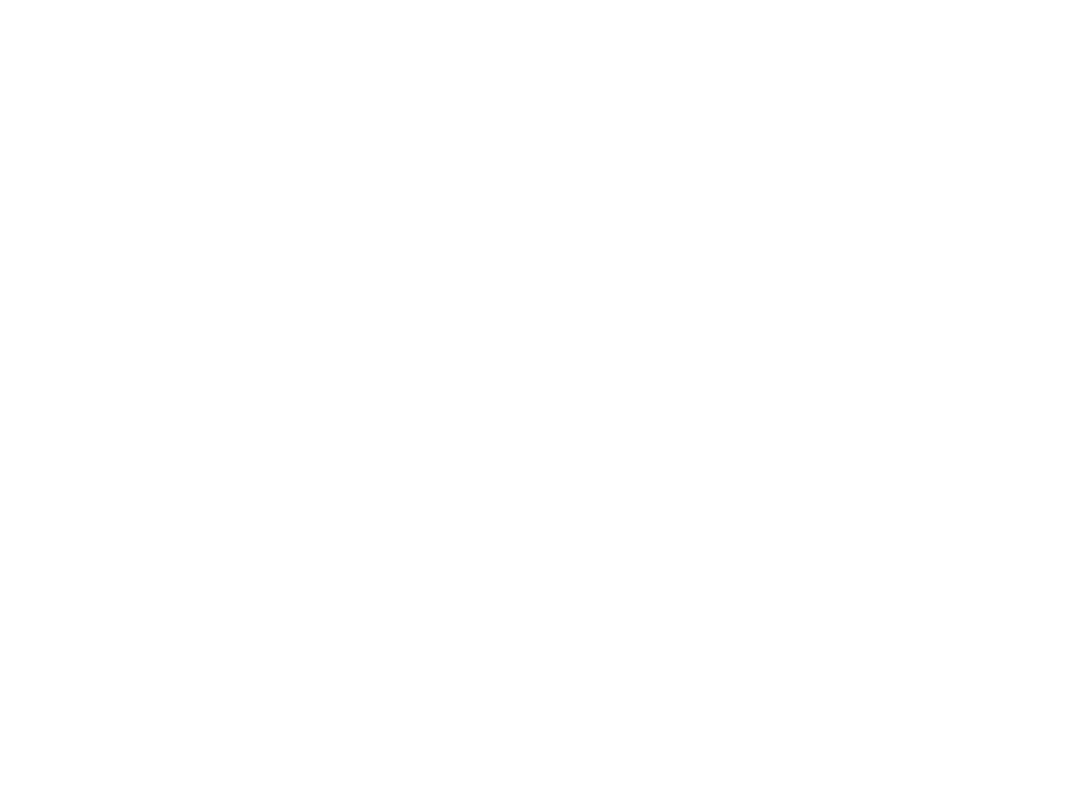
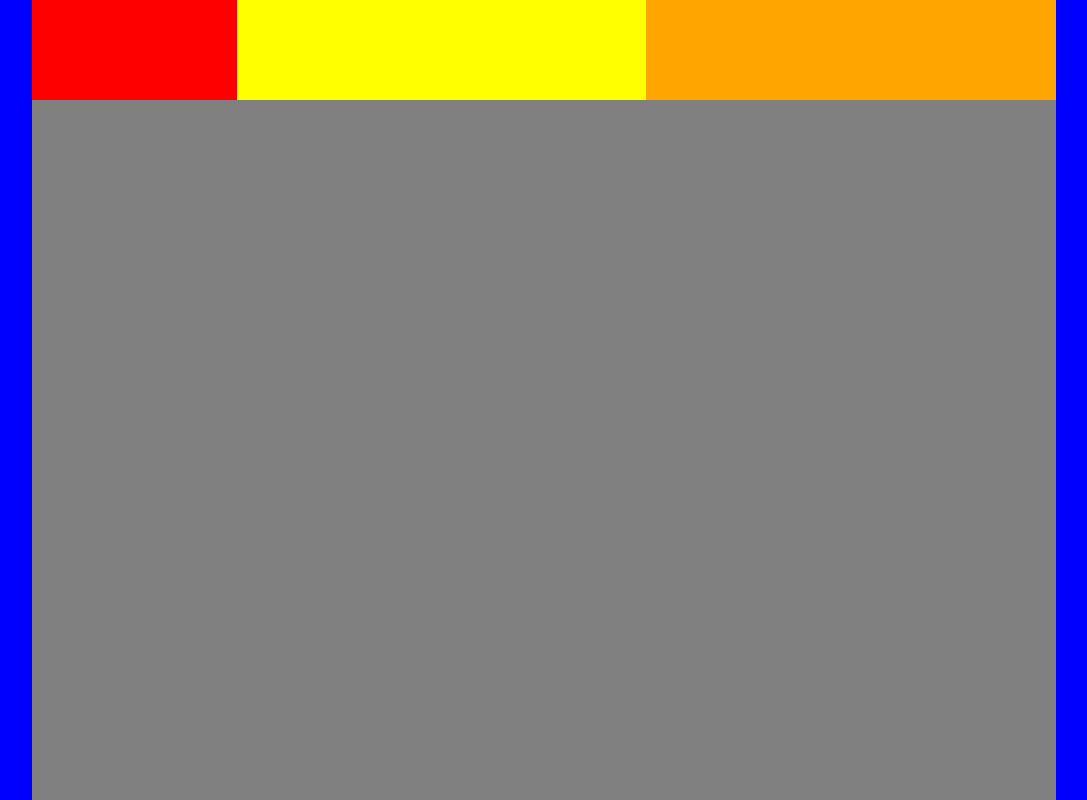
Before and after one commit to Simonecardinale/htmlcss-fluentify, a plain HTML site: page index.html in a window 1280 px wide. Shown: the whole page, without its empty margins (96-1183 px from the left). Drawn offline with Linux system fonts and the light colour scheme.

Commit message:
header structure

```diff
--- a/css/style.css
+++ b/css/style.css
@@ -0,0 +1,53 @@
+* {
+  margin: 0;
+  padding:0;
+  box-sizing: border-box;
+}
+
+/* istruzioni generali */
+.float-left {
+  float: left;
+}
+/* /instruzioni generali */
+
+/* header */
+header {
+  width: 100vw;
+  height: 100vh;
+  /* cancellare */
+  background-color: blue;
+  /* /cancellare */
+}
+
+.header-container {
+  width: 80%;
+  height: 100%;
+  background-color: grey;
+  margin: auto;
+}
+
+/* barra menu */
+.logo{
+  /* cancellare */
+  height: 100px;
+  width: 20%;
+  background-color: red;
+  /* /cancellare */
+}
+.middle-menu{
+  /* cancellare */
+  height: 100px;
+  width: 40%;
+  background-color: yellow;
+  /* /cancellare */
+}
+.right-menu{
+  /* cancellare */
+  height: 100px;
+  width: 40%;
+  background-color: orange;
+  /* /cancellare */
+}
+/* /barra menu */
+
+/* /header */
--- a/index.html
+++ b/index.html
@@ -6,6 +6,22 @@
     <link rel="stylesheet" href="css/style.css">
   </head>
   <body>
+    <!-- header -->
+      <header>
+        <div class="header-container">
+          <nav>
+            <div class="logo container float-left">
 
+            </div>
+            <div class="middle-menu container float-left">
+
+            </div>
+            <div class="right-menu container float-left">
+
+            </div>
+          </nav>
+        </div>
+      </header>
+    <!-- /header -->
   </body>
 </html>
```
Also changed, not shown: img/fluentify-screen.png (added).
